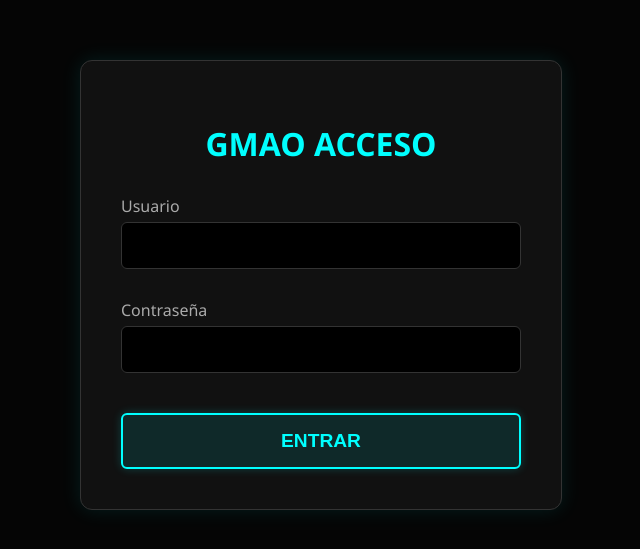
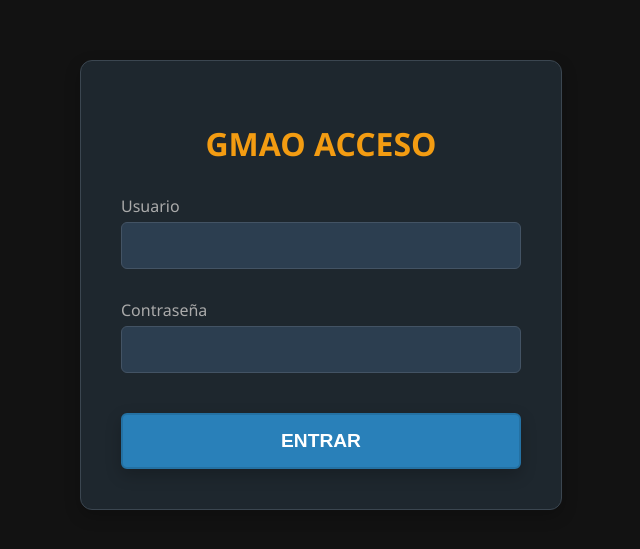
Before and after one commit to squirama/gmao-lajoyosa, a React (Vite) app in the folder frontend/: page /login in a window 1280 px wide. Shown: the part 115-664 px from the top of the page, without its empty margins (319-959 px from the left). Built offline with nearby package versions, Linux system fonts and the light colour scheme.

Commit message:
Update frontend theme to solid palette

```diff
--- a/frontend/src/pages/Login.jsx
+++ b/frontend/src/pages/Login.jsx
@@ -36,16 +36,16 @@ export default function Login({ setContext }) {
     return (
         <div style={{
             display: 'flex', justifyContent: 'center', alignItems: 'center', height: '100vh',
-            background: '#050505', color: 'white', fontFamily: 'Segoe UI, sans-serif'
+            background: '#121212', color: '#eeeeee', fontFamily: 'Segoe UI, sans-serif'
         }}>
             <div style={{
-                background: '#111', padding: '40px', borderRadius: '12px',
-                border: '1px solid #333', width: '100%', maxWidth: '400px',
-                boxShadow: '0 0 20px rgba(0,255,255,0.1)'
+                background: '#1e272e', padding: '40px', borderRadius: '12px',
+                border: '1px solid #3b4650', width: '100%', maxWidth: '400px',
+                boxShadow: '0 6px 16px rgba(0,0,0,0.22)'
             }}>
-                <h1 style={{ textAlign: 'center', color: '#00FFFF', marginBottom: '30px' }}>GMAO ACCESO</h1>
+                <h1 style={{ textAlign: 'center', color: '#f39c12', marginBottom: '30px' }}>GMAO ACCESO</h1>
 
-                {error && <div style={{ background: 'rgba(255,0,0,0.2)', color: '#ff4444', padding: '10px', borderRadius: '6px', marginBottom: '20px', textAlign: 'center' }}>{error}</div>}
+                {error && <div style={{ background: 'rgba(192,57,43,0.18)', color: '#f1948a', padding: '10px', borderRadius: '6px', marginBottom: '20px', textAlign: 'center' }}>{error}</div>}
 
                 <form onSubmit={handleLogin}>
                     <div style={{ marginBottom: '20px' }}>
@@ -54,7 +54,7 @@ export default function Login({ setContext }) {
                             type="text"
                             value={username}
                             onChange={e => setUsername(e.target.value)}
-                            style={{ width: '100%', padding: '12px', background: '#000', border: '1px solid #333', color: 'white', borderRadius: '6px', fontSize: '1.1rem', boxSizing: 'border-box' }}
+                            style={{ width: '100%', padding: '12px', background: '#2c3e50', border: '1px solid #435364', color: 'white', borderRadius: '6px', fontSize: '1.1rem', boxSizing: 'border-box' }}
                         />
                     </div>
 
@@ -64,17 +64,17 @@ export default function Login({ setContext }) {
                             type="password"
                             value={password}
                             onChange={e => setPassword(e.target.value)}
-                            style={{ width: '100%', padding: '12px', background: '#000', border: '1px solid #333', color: 'white', borderRadius: '6px', fontSize: '1.1rem', boxSizing: 'border-box' }}
+                            style={{ width: '100%', padding: '12px', background: '#2c3e50', border: '1px solid #435364', color: 'white', borderRadius: '6px', fontSize: '1.1rem', boxSizing: 'border-box' }}
                         />
                     </div>
 
                     <button
                         type="submit"
                         style={{
-                            width: '100%', padding: '15px', background: 'rgba(0, 255, 255, 0.1)',
-                            border: '2px solid #00FFFF', color: '#00FFFF', borderRadius: '6px',
+                            width: '100%', padding: '15px', background: '#2980b9',
+                            border: '2px solid #2471a3', color: 'white', borderRadius: '6px',
                             fontSize: '1.2rem', fontWeight: 'bold', cursor: 'pointer',
-                            boxShadow: '0 0 10px rgba(0,255,255,0.2)'
+                            boxShadow: '0 6px 16px rgba(0,0,0,0.22)'
                         }}
                     >
                         ENTRAR
--- a/frontend/src/styles/admin.css
+++ b/frontend/src/styles/admin.css
@@ -1,14 +1,14 @@
 /* HMI / Neon Theme for Admin Panel */
 :root {
-    --bg-dark: #050505;
-    --panel-bg: #111111;
-    --neon-cyan: #00FFFF;
-    --neon-green: #00FF00;
-    --neon-red: #FF0000;
-    --neon-orange: #FFA500;
-    --text-main: #ffffff;
+    --bg-dark: #121212;
+    --panel-bg: #1e272e;
+    --neon-cyan: #5dade2;
+    --neon-green: #2ecc71;
+    --neon-red: #c0392b;
+    --neon-orange: #e67e22;
+    --text-main: #eeeeee;
     --radius: 12px;
-    --glow-cyan: 0 0 10px rgba(0, 255, 255, 0.4);
+    --glow-cyan: 0 6px 16px rgba(0, 0, 0, 0.22);
 }
 
 body {
@@ -27,12 +27,12 @@ body {
 
 .admin-sidebar {
     width: 260px;
-    background: #020202;
-    border-right: 2px solid var(--neon-cyan);
+    background: #1a2430;
+    border-right: 1px solid #34424f;
     display: flex;
     flex-direction: column;
     padding: 20px;
-    box-shadow: 4px 0 15px rgba(0, 255, 255, 0.1);
+    box-shadow: 4px 0 15px rgba(0, 0, 0, 0.18);
     z-index: 10;
     flex-shrink: 0;
 }
@@ -41,19 +41,18 @@ body {
     flex: 1;
     overflow-y: auto;
     padding: 30px;
-    background: radial-gradient(circle at top right, #1a1a1a 0%, #050505 100%);
+    background: linear-gradient(180deg, #151b22 0%, #121212 100%);
     position: relative;
 }
 
 /* Sidebar Branding */
 .sidebar-brand {
     font-size: 1.5rem;
-    color: var(--neon-cyan);
+    color: #f39c12;
     font-weight: bold;
     text-align: center;
     margin-bottom: 30px;
-    text-shadow: 0 0 10px rgba(0, 255, 255, 0.5);
-    border-bottom: 1px solid #333;
+    border-bottom: 1px solid #34424f;
     padding-bottom: 20px;
 }
 
@@ -61,7 +60,7 @@ body {
 .sidebar-btn {
     background: transparent;
     border: none;
-    color: #888;
+    color: #c7d0d9;
     padding: 15px 20px;
     text-align: left;
     font-size: 1.1rem;
@@ -78,29 +77,28 @@ body {
 
 .sidebar-btn:hover {
     color: white;
-    background: rgba(255, 255, 255, 0.05);
+    background: rgba(255, 255, 255, 0.08);
     padding-left: 25px;
-    /* Slide effect */
 }
 
 .sidebar-btn.active {
-    background: rgba(0, 255, 255, 0.1);
-    color: var(--neon-cyan);
-    border-left: 4px solid var(--neon-cyan);
-    box-shadow: 0 0 15px rgba(0, 255, 255, 0.2);
+    background: #24313b;
+    color: #ffffff;
+    border-left: 4px solid #f39c12;
+    box-shadow: 0 4px 10px rgba(0, 0, 0, 0.18);
 }
 
 /* Sidebar Footer */
 .sidebar-footer {
     margin-top: auto;
-    border-top: 1px solid #333;
+    border-top: 1px solid #34424f;
     padding-top: 20px;
 }
 
 /* Large HMI Buttons */
 .hmi-btn {
-    background: rgba(0, 255, 255, 0.05);
-    border: 2px solid var(--neon-cyan);
+    background: #2980b9;
+    border: 2px solid #2471a3;
     color: white;
     padding: 15px 25px;
     font-size: 1.2rem;
@@ -119,19 +117,19 @@ body {
 
 .hmi-btn:hover,
 .hmi-btn.active {
-    background: rgba(0, 255, 255, 0.2);
-    box-shadow: 0 0 20px var(--neon-cyan);
+    background: #2471a3;
+    box-shadow: 0 8px 18px rgba(0, 0, 0, 0.24);
     transform: scale(1.02);
 }
 
 /* Cards */
 .card {
-    background: #111;
-    border: 1px solid var(--neon-cyan);
+    background: var(--panel-bg);
+    border: 1px solid #3b4650;
     padding: 30px;
     border-radius: var(--radius);
     margin-bottom: 20px;
-    box-shadow: 0 4px 6px rgba(0, 0, 0, 0.5);
+    box-shadow: 0 6px 16px rgba(0, 0, 0, 0.22);
 }
 
 /* Utilities */
@@ -143,15 +141,15 @@ body {
 
 .hmi-header {
     background: transparent;
-    border-bottom: 1px solid #333;
+    border-bottom: 1px solid #34424f;
     padding: 0 0 20px 0;
     margin-bottom: 30px;
     box-shadow: none;
 }
 
 h2 {
-    color: var(--neon-cyan);
-    border-bottom: 1px solid #333;
+    color: #f39c12;
+    border-bottom: 1px solid #34424f;
     padding-bottom: 10px;
     margin-top: 0;
 }
@@ -159,8 +157,8 @@ h2 {
 /* Inputs */
 input,
 select {
-    background: #000;
-    border: 1px solid #333;
+    background: #2c3e50;
+    border: 1px solid #435364;
     color: white;
     padding: 12px;
     border-radius: 6px;
@@ -170,14 +168,14 @@ select {
 
 input:focus,
 select:focus {
-    border-color: var(--neon-cyan);
+    border-color: #5dade2;
     outline: none;
 }
 
 /* Table/List Items */
 .list-item {
-    background: #1a1a1a;
-    border: 1px solid #333;
+    background: #24313b;
+    border: 1px solid #3b4650;
     padding: 15px;
     margin-bottom: 10px;
     border-radius: 8px;
@@ -187,25 +185,29 @@ select:focus {
 }
 
 .btn-danger {
-    background: rgba(255, 0, 0, 0.1);
-    border: 1px solid red;
-    color: red;
+    background: #c0392b;
+    border: 1px solid #a93226;
+    color: white;
     padding: 10px 20px;
     border-radius: 6px;
     cursor: pointer;
 }
 
 .btn-danger:hover {
-    background: rgba(255, 0, 0, 0.3);
+    background: #a93226;
 }
 
 .btn-manual {
-    background: transparent;
-    border: 1px solid #aaa;
-    color: #aaa;
+    background: #2c3e50;
+    border: 1px solid #435364;
+    color: #eef2f5;
     padding: 10px 20px;
     border-radius: 6px;
     cursor: pointer;
+}
+
+.btn-manual:hover {
+    background: #34495e;
 }
 
 /* Calendar Override */
--- a/frontend/src/styles/main.css
+++ b/frontend/src/styles/main.css
@@ -1,24 +1,23 @@
 :root {
-  --bg-dark: #050505;
-  --panel-bg: #111111;
+  --bg-dark: #121212;
+  --panel-bg: #1e272e;
 
-  --neon-cyan: #00FFFF;
-  --neon-green: #00FF00;
-  --neon-red: #FF0000;
-  --neon-orange: #FFA500;
-  --neon-purple: #D500F9;
+  --neon-cyan: #5dade2;
+  --neon-green: #2ecc71;
+  --neon-red: #c0392b;
+  --neon-orange: #e67e22;
+  --neon-purple: #9b59b6;
 
-  --text-main: #ffffff;
+  --text-main: #eeeeee;
   --text-muted: #aaaaaa;
 
   --radius: 12px;
-  --glow-cyan: 0 0 10px rgba(0, 255, 255, 0.4);
-  --glow-green: 0 0 10px rgba(0, 255, 0, 0.4);
-  --glow-red: 0 0 10px rgba(255, 0, 0, 0.4);
-  --glow-orange: 0 0 10px rgba(255, 165, 0, 0.4);
+  --glow-cyan: 0 4px 10px rgba(0, 0, 0, 0.22);
+  --glow-green: 0 4px 10px rgba(0, 0, 0, 0.22);
+  --glow-red: 0 4px 10px rgba(0, 0, 0, 0.22);
+  --glow-orange: 0 4px 10px rgba(0, 0, 0, 0.22);
 
-  --header-bg: #001f3f;
-  /* Dark Blue for Header */
+  --header-bg: #1a2430;
 }
 
 body {
@@ -41,21 +40,20 @@ body {
 /* Header */
 .hmi-header {
   background: var(--header-bg);
-  border-bottom: 2px solid var(--neon-cyan);
+  border-bottom: 2px solid #2f3d4a;
   display: flex;
   justify-content: space-between;
   align-items: center;
   padding: 15px 30px;
-  box-shadow: var(--glow-cyan);
+  box-shadow: 0 4px 12px rgba(0, 0, 0, 0.18);
 }
 
 .machine-name {
   font-size: 1.8rem;
   font-weight: bold;
-  color: var(--neon-cyan);
+  color: #f39c12;
   text-transform: uppercase;
   letter-spacing: 2px;
-  text-shadow: 0 0 5px var(--neon-cyan);
 }
 
 /* Buttons */
@@ -69,22 +67,22 @@ button {
 }
 
 .btn-manual {
-  background: transparent;
-  border: 2px solid var(--neon-cyan);
-  color: var(--neon-cyan);
+  background: #2c3e50;
+  border: 2px solid #3b4a59;
+  color: var(--text-main);
   padding: 10px 30px;
   font-size: 1.2rem;
-  box-shadow: inset 0 0 10px rgba(0, 255, 255, 0.2);
+  box-shadow: 0 4px 10px rgba(0, 0, 0, 0.18);
 }
 
 .btn-manual:hover {
-  background: rgba(0, 255, 255, 0.1);
-  box-shadow: 0 0 15px var(--neon-cyan);
+  background: #34495e;
+  box-shadow: 0 6px 14px rgba(0, 0, 0, 0.24);
 }
 
 .btn-task {
-  background: rgba(0, 255, 0, 0.05);
-  border: 2px solid var(--neon-green);
+  background: #27ae60;
+  border: 2px solid #219150;
   color: white;
   padding: 25px;
   font-size: 1.4rem;
@@ -94,15 +92,15 @@ button {
 
 .btn-task:active,
 .btn-task:hover {
-  background: rgba(0, 255, 0, 0.2);
-  box-shadow: 0 0 20px var(--neon-green);
+  background: #229954;
+  box-shadow: 0 6px 14px rgba(0, 0, 0, 0.24);
   transform: scale(1.02);
 }
 
 .btn-danger {
-  background: rgba(255, 0, 0, 0.1);
-  border: 2px solid var(--neon-red);
-  color: var(--neon-red);
+  background: #c0392b;
+  border: 2px solid #a93226;
+  color: white;
   box-shadow: var(--glow-red);
   font-size: 1.5rem;
   padding: 25px;
@@ -110,14 +108,14 @@ button {
 
 .btn-danger:active,
 .btn-danger:hover {
-  background: rgba(255, 0, 0, 0.25);
-  box-shadow: 0 0 25px var(--neon-red);
+  background: #a93226;
+  box-shadow: 0 6px 14px rgba(0, 0, 0, 0.24);
 }
 
 /* Inputs & Form Elements */
 .operator-select {
   background: var(--panel-bg);
-  border: 2px solid var(--neon-cyan);
+  border: 2px solid #3b4a59;
   color: white;
   padding: 15px;
   font-size: 1.4rem;
@@ -125,20 +123,20 @@ button {
   width: 100%;
   max-width: 400px;
   text-align: center;
-  box-shadow: var(--glow-cyan);
+  box-shadow: 0 4px 10px rgba(0, 0, 0, 0.18);
   outline: none;
 }
 
 .hmi-textarea {
   width: 100%;
-  background: #000;
-  border: 2px solid var(--neon-orange);
+  background: #2c3e50;
+  border: 2px solid #435364;
   color: white;
   padding: 15px;
   font-size: 1.2rem;
   border-radius: var(--radius);
   min-height: 120px;
-  box-shadow: var(--glow-orange);
+  box-shadow: 0 4px 10px rgba(0, 0, 0, 0.18);
   margin-top: 10px;
 }
 
@@ -158,8 +156,8 @@ button {
   gap: 20px;
   margin: 20px 0;
   padding: 20px;
-  border: 1px solid #333;
-  background: #0a0a0a;
+  border: 1px solid #39424c;
+  background: #1e272e;
   border-radius: var(--radius);
 }
 
@@ -197,11 +195,11 @@ button {
 .digital-clock {
   font-family: 'Courier New', Courier, monospace;
   font-size: 1.5rem;
-  color: var(--neon-cyan);
-  border: 1px solid var(--neon-cyan);
+  color: #f39c12;
+  border: 1px solid #3f4a54;
   padding: 5px 15px;
   border-radius: 5px;
-  background: rgba(0, 0, 0, 0.5);
+  background: #24313b;
 }
 
 /* HMI Generic Utilities (Compatibility) */
@@ -218,8 +216,8 @@ button {
 
 .btn-large,
 .hmi-btn {
-  background: rgba(0, 255, 255, 0.05);
-  border: 2px solid var(--neon-cyan);
+  background: #2980b9;
+  border: 2px solid #2471a3;
   color: white;
   padding: 30px;
   font-size: 1.5rem;
@@ -236,27 +234,27 @@ button {
 
 .btn-large:hover,
 .hmi-btn:hover {
-  background: rgba(0, 255, 255, 0.15);
-  box-shadow: 0 0 25px var(--neon-cyan);
+  background: #2471a3;
+  box-shadow: 0 8px 18px rgba(0, 0, 0, 0.24);
   transform: scale(1.02);
 }
 
 .title {
-  color: var(--neon-cyan);
+  color: #f39c12;
   text-align: center;
   font-size: 2.5rem;
   margin-top: 40px;
   text-transform: uppercase;
-  text-shadow: 0 0 10px var(--neon-cyan);
 }
 
 /* Admin Card Fix */
 .card {
-  background: #111;
-  border: 1px solid #333;
+  background: var(--panel-bg);
+  border: 1px solid #39424c;
   padding: 30px;
   border-radius: var(--radius);
   color: #fff;
+  box-shadow: 0 6px 16px rgba(0, 0, 0, 0.22);
 }
 
 /* Bottom Navigation Bar - Accessibility Focused */
@@ -267,8 +265,8 @@ button {
   width: 100%;
   height: 90px;
   padding: 10px 20px;
-  background: rgba(10, 10, 10, 0.98);
-  border-top: 2px solid #333;
+  background: rgba(26, 36, 48, 0.98);
+  border-top: 2px solid #39424c;
   display: flex;
   justify-content: center;
   align-items: center;
```
